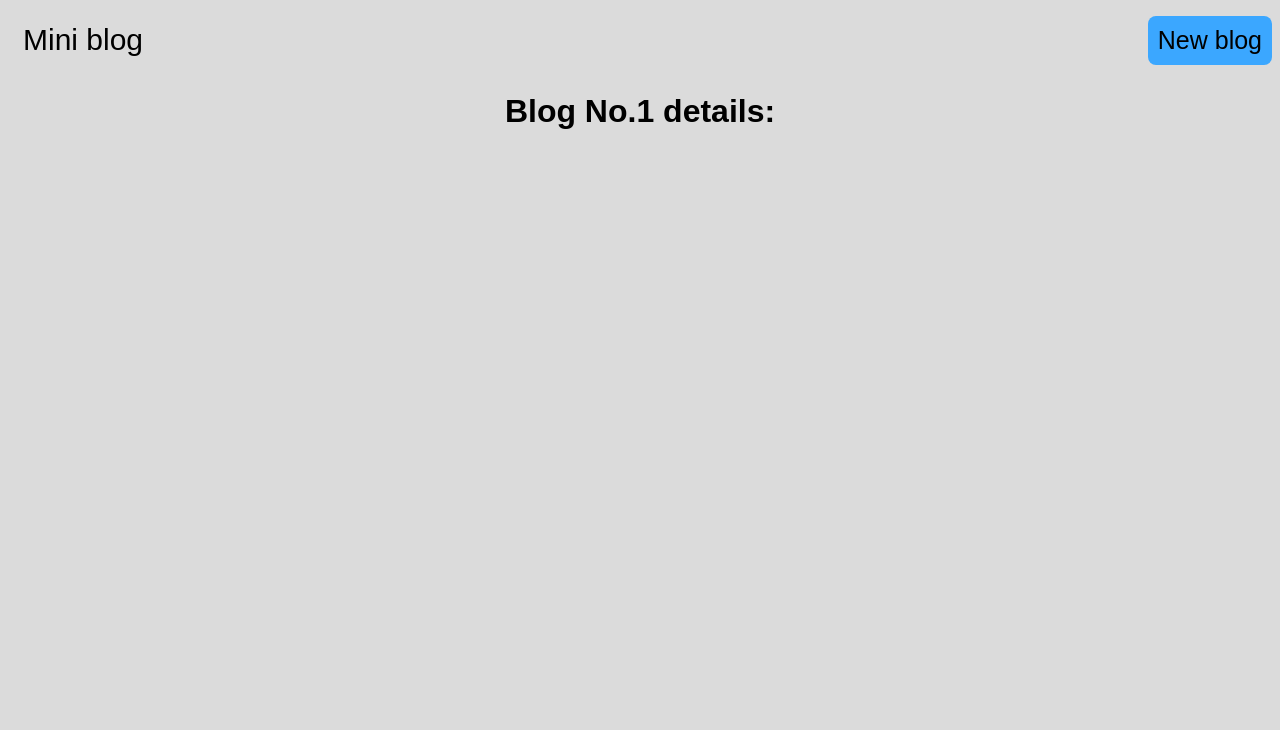
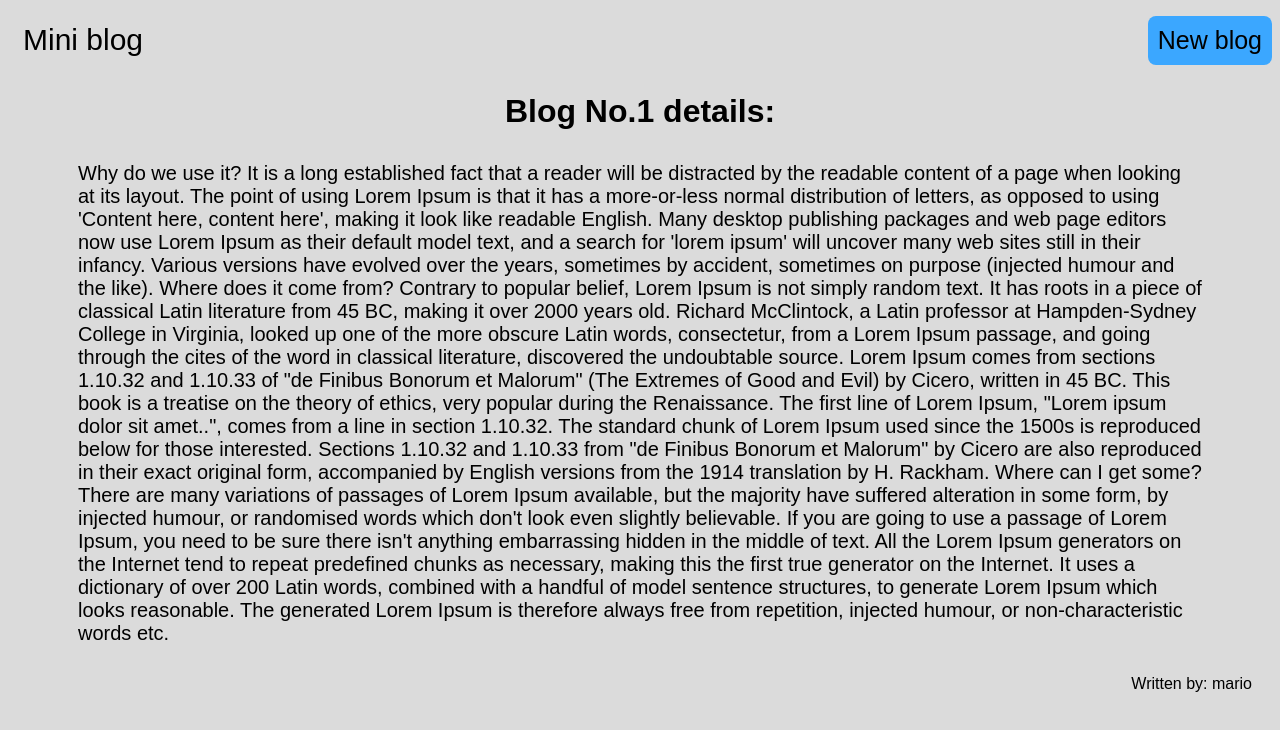
Before and after one commit to LLeski00/MiniBlog, a React (Create React App) app: page /blogs/1 in a window 1280 px wide. Shown: the top 730 px of the page. Built offline with nearby package versions, Linux system fonts and the light colour scheme; data requests are answered from the project's data file; a web font is replaced by a local one.

Commit message:
Outputting content of a blog on the blog details page

```diff
--- a/src/BlogDetails.js
+++ b/src/BlogDetails.js
@@ -1,13 +1,23 @@
 import { useParams } from "react-router-dom";
+import useFetch from "./useFetch";
 
 const BlogDetails = () => {
 
     const {id}=useParams();
+    const {info:blog,isLoading,error} = useFetch("http://localhost:8000/blogs/"+id);
 
     return (
         <div className="blog-details">
             <div className="blog-details-content">
                 <h1>Blog No.{id} details: </h1>
+                {error && <p className="blog-error">{error}</p>}
+                {isLoading && <p className="blog-loading">Loading...</p>}
+                {blog &&
+                    <div className="blog-details-data">
+                        <p className="blog-details-body">{blog.body}</p>
+                        <p className="blog-details-author">Written by: {blog.author}</p>
+                    </div>
+                }
             </div>
         </div>
     );
--- a/src/index.css
+++ b/src/index.css
@@ -92,3 +92,13 @@ body {
 .blog-details-content h1 {
   text-align: center;
 }
+
+.blog-details-body {
+  padding: 10px 70px;
+  font-size: 20px;
+}
+
+.blog-details-author {
+  text-align: end;
+  padding-right: 20px;
+}
```
